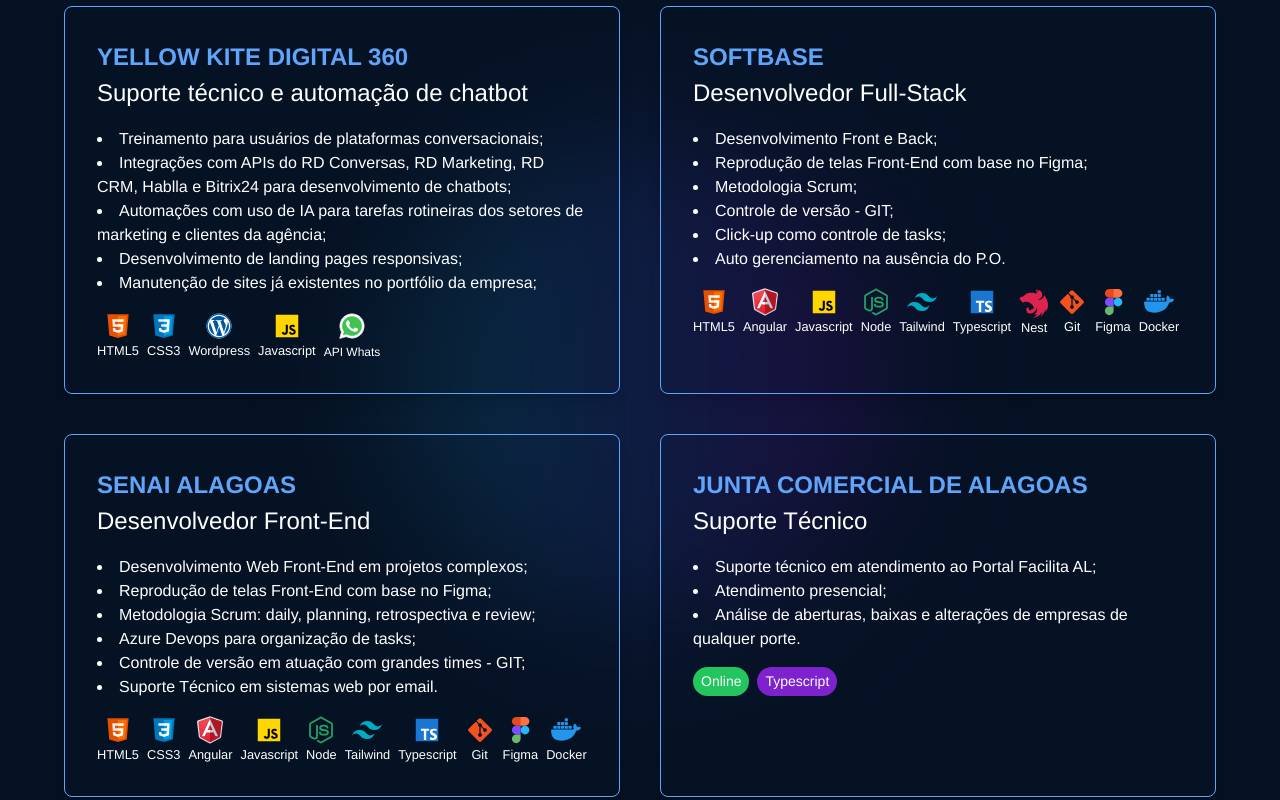
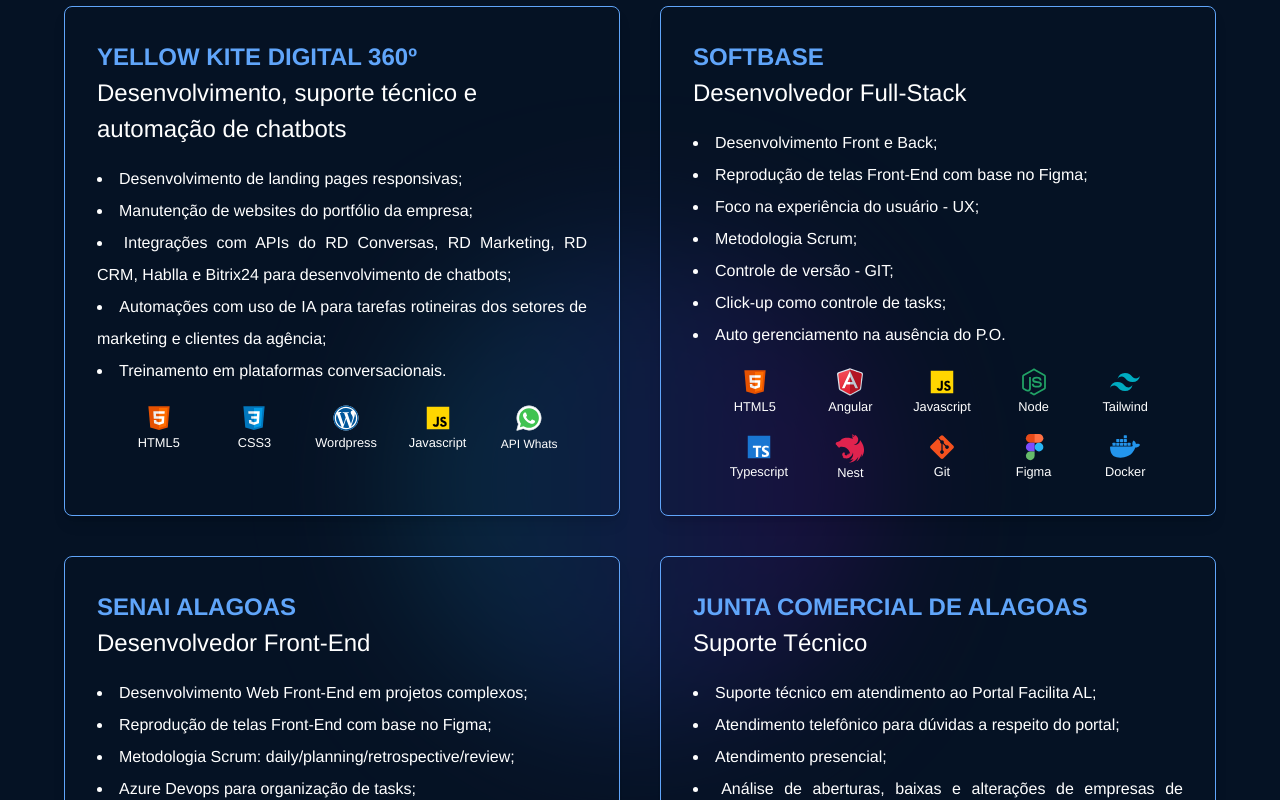
Before and after one commit to RodrigoMarques6/portfolioRodrigoMarques, an Angular app: page / in a window 1280 px wide. Shown: the part 3420-4220 px from the top of the page. Built offline with nearby package versions, Linux system fonts and the light colour scheme.

Commit message:
feat/ reformulando área de experiÊncias do projeto

```diff
--- a/src/app/components/main/experiencias/experiencias.component.html
+++ b/src/app/components/main/experiencias/experiencias.component.html
@@ -12,17 +12,19 @@
       <div class="grid grid-cols-1 md:grid-cols-2 gap-10">
         <div class="text-white p-8 rounded-lg shadow-lg border border-blue-400">
           <h2 class="text-lg font-bold text-blue-400 mb-4">
-            YELLOW KITE DIGITAL 360<br />
+            YELLOW KITE DIGITAL 360º<br />
             <span class="text-white font-normal">
-              Suporte técnico e automação de chatbot</span
+              Desenvolvimento, suporte técnico e automação de chatbots</span
             >
           </h2>
-          <ul class="list-disc list-inside mb-4">
+          <ul class="list-disc list-inside mb-4 text-justify leading-loose">
             <li *ngFor="let itemYellow of descricaoYellowKite">
               {{ itemYellow }}
             </li>
           </ul>
-          <div class="max-sm:grid max-sm:grid-cols-5 flex space-x-2">
+          <div
+            class="max-sm:grid max-sm:grid-cols-5 space-x-2 grid grid-cols-5 gap-y-4 px-4 max-sm:px-0"
+          >
             <app-icons techName="HTML5"></app-icons>
             <app-icons techName="CSS3"></app-icons>
             <app-icons techName="Wordpress"></app-icons>
@@ -44,12 +46,14 @@
             <span class="text-white font-normal">Desenvolvedor Full-Stack</span>
           </h2>
 
-          <ul class="list-disc list-inside mb-4">
+          <ul class="list-disc list-inside mb-4 text-justify leading-loose">
             <li *ngFor="let itemSoftbase of descricaoSoftbase">
               {{ itemSoftbase }}
             </li>
           </ul>
-          <div class="max-sm:grid max-sm:grid-cols-5 flex space-x-2">
+          <div
+            class="max-sm:grid max-sm:grid-cols-5 max-sm:gap-y-4 space-x-2 grid grid-cols-5 gap-y-4 px-4 max-sm:px-0"
+          >
             <app-icons techName="HTML5"></app-icons>
             <app-icons techName="Angular"></app-icons>
             <app-icons techName="Javascript"></app-icons>
@@ -68,11 +72,13 @@
             <span class="text-white font-normal">Desenvolvedor Front-End</span>
           </h2>
 
-          <ul class="list-disc list-inside mb-4">
+          <ul class="list-disc list-inside mb-4 text-justify leading-loose">
             <li *ngFor="let itemSenai of descricaoSenai">{{ itemSenai }}</li>
           </ul>
 
-          <div class="max-sm:grid max-sm:grid-cols-4 flex space-x-2">
+          <div
+            class="max-sm:grid max-sm:grid-cols-5 max-sm:gap-y-4 max-sm:gap-x-4 space-x-2 grid grid-cols-5 gap-y-4 px-4 max-sm:px-0"
+          >
             <app-icons techName="HTML5"></app-icons>
             <app-icons techName="CSS3"></app-icons>
             <app-icons techName="Angular"></app-icons>
@@ -93,18 +99,9 @@
             >
           </h2>
 
-          <ul class="list-disc list-inside mb-4">
+          <ul class="list-disc list-inside mb-4 text-justify leading-loose">
             <li *ngFor="let itemJuceal of descricaoJuceal">{{ itemJuceal }}</li>
           </ul>
-          <div class="flex space-x-2">
-            <span class="bg-green-500 text-white text-sm px-2 py-1 rounded-full"
-              >Online</span
-            >
-            <span
-              class="bg-purple-700 text-white text-sm px-2 py-1 rounded-full"
-              >Typescript</span
-            >
-          </div>
         </div>
       </div>
     </section>
@@ -119,5 +116,4 @@
     aria-hidden="true"
     class="absolute inset-0 w-full h-full bg-[#020314] opacity-80"
   ></div>
-  <p class="text-white">ADICIONAR AQUI EXPERIÊNCIAS DE OUTROS CURSOS</p>
 </section>
--- a/src/app/components/main/experiencias/experiencias.component.ts
+++ b/src/app/components/main/experiencias/experiencias.component.ts
@@ -8,28 +8,30 @@
 export class ExperienciasComponent {
   descricaoJuceal: string[] = [
     'Suporte técnico em atendimento ao Portal Facilita AL;',
+    'Atendimento telefônico para dúvidas a respeito do portal;',
     'Atendimento presencial;',
     'Análise de aberturas, baixas e alterações de empresas de qualquer porte.',
   ];
   descricaoSenai: string[] = [
     'Desenvolvimento Web Front-End em projetos complexos;',
     'Reprodução de telas Front-End com base no Figma;',
-    'Metodologia Scrum: daily, planning, retrospectiva e review;',
+    'Metodologia Scrum: daily/planning/retrospective/review;',
     'Azure Devops para organização de tasks;',
     'Controle de versão em atuação com grandes times - GIT;',
     'Suporte Técnico em sistemas web por email.',
   ];
 
   descricaoYellowKite: string[] = [
-    'Treinamento para usuários de plataformas conversacionais;',
+    'Desenvolvimento de landing pages responsivas;',
+    'Manutenção de websites do portfólio da empresa;',
     'Integrações com APIs do RD Conversas, RD Marketing, RD CRM, Hablla e Bitrix24 para desenvolvimento de chatbots;',
     'Automações com uso de IA para tarefas rotineiras dos setores de marketing e clientes da agência;',
-    'Desenvolvimento de landing pages responsivas;',
-    'Manutenção de sites já existentes no portfólio da empresa;',
+    'Treinamento em plataformas conversacionais.',
   ];
   descricaoSoftbase: string[] = [
     'Desenvolvimento Front e Back;',
     'Reprodução de telas Front-End com base no Figma;',
+    'Foco na experiência do usuário - UX;',
     'Metodologia Scrum;',
     'Controle de versão - GIT;',
     'Click-up como controle de tasks;',
```
